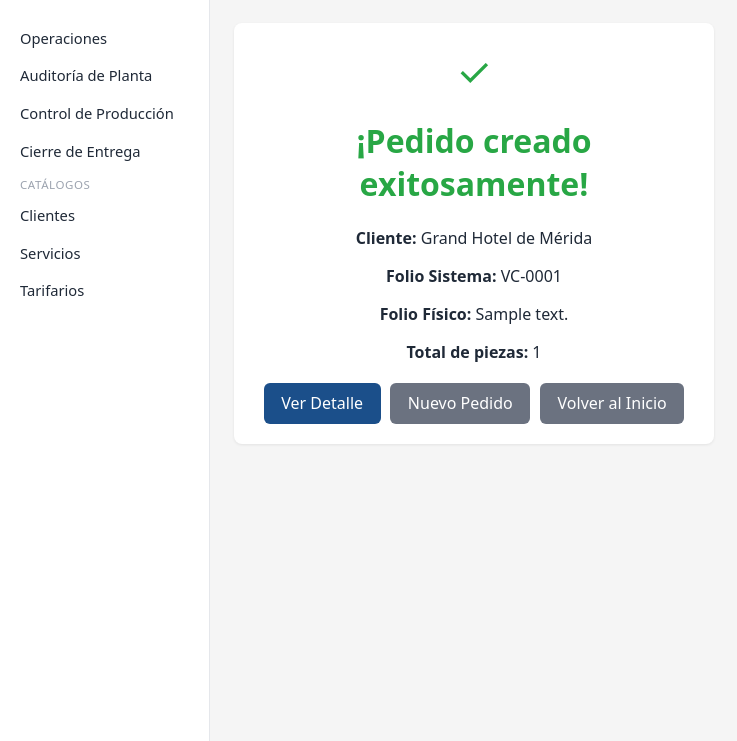
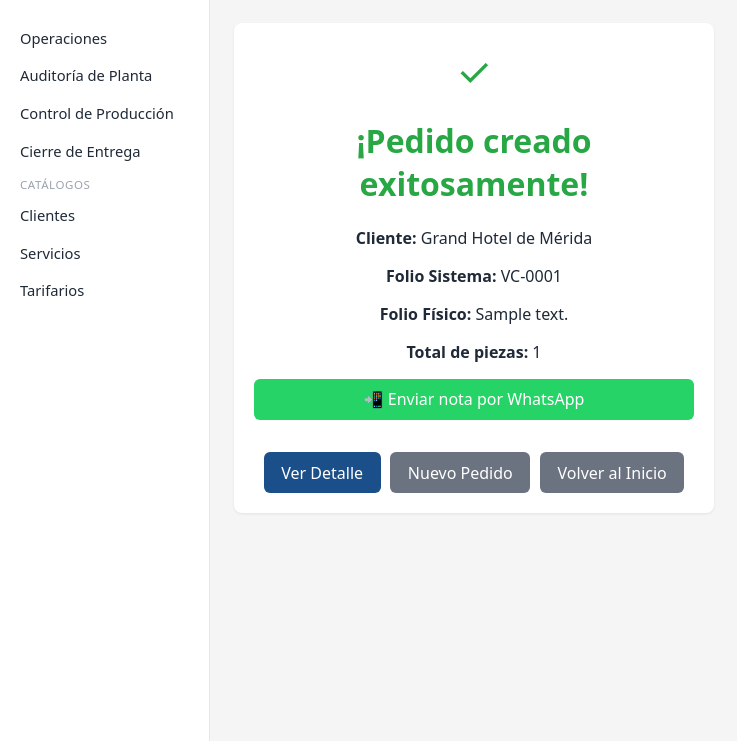
Before and after one commit to 311-Devs/vitalclean, a Laravel app: page /vendedor/recoleccion/1/exito in a window 1280 px wide. Shown: the part 67-808 px from the top of the page, without its empty margins (0-737 px from the left). Run offline with Laravel 12, Linux system fonts and the light colour scheme; a user stored in the database is signed in; data comes from the database, SQL or seed files in the repository; tables that the repository leaves empty hold one stand-in row (values such as "Sample post").

Commit message:
Agrega envío de nota por WhatsApp al recolectar y al entregar
Nuevo App\Support\WhatsApp: genera enlaces 'click to chat' (wa.me) con
el mensaje de la nota ya redactado, usando el teléfono de
cat_clientes.telefono. No requiere API de WhatsApp Business ni
credenciales — abre WhatsApp Web/App con el texto listo y el vendedor
confirma el envío manualmente.

- CU-01: la pantalla de éxito tras confirmar la recolección ahora
  incluye un botón 'Enviar nota por WhatsApp' con el detalle de las
  prendas recolectadas.
- CU-04: al confirmar la entrega, el flujo ya no salta directo al
  buscador — regresa a la pantalla de la nota de remisión, ahora en
  modo 'entregado', con el mismo botón para reenviar el detalle de lo
  entregado y el total.
- Si el cliente no tiene teléfono registrado, se muestra un aviso en
  vez del botón en lugar de fallar silenciosamente.
- 6 tests nuevos; suite completa en 70/70.

```diff
--- a/app/Http/Controllers/Vendedor/RecoleccionController.php
+++ b/app/Http/Controllers/Vendedor/RecoleccionController.php
@@ -7,6 +7,7 @@ use App\Http\Requests\RecoleccionRequest;
 use App\Models\Cliente;
 use App\Models\NotaRemision;
 use App\Models\Servicio;
+use App\Support\WhatsApp;
 use Illuminate\Http\RedirectResponse;
 use Illuminate\Http\Request;
 use Illuminate\Support\Facades\DB;
@@ -136,6 +137,9 @@ class RecoleccionController extends Controller
 
         $notaRemision->load('cliente', 'detalle.servicio');
 
-        return view('vendedor.recoleccion.exito', ['nota' => $notaRemision]);
+        return view('vendedor.recoleccion.exito', [
+            'nota' => $notaRemision,
+            'whatsappUrl' => WhatsApp::linkRecoleccion($notaRemision),
+        ]);
     }
 }
--- /dev/null
+++ b/app/Support/WhatsApp.php
@@ -0,0 +1,110 @@
+<?php
+
+namespace App\Support;
+
+use App\Models\NotaRemision;
+
+/**
+ * Genera enlaces "click to chat" de WhatsApp (wa.me) para compartir la nota
+ * de remisión con la persona encargada del hotel/comercio, tanto al
+ * recolectar (CU-01) como al entregar (CU-04).
+ *
+ * No usa la API de WhatsApp Business (requeriría credenciales y aprobación
+ * de Meta) — abre WhatsApp Web/App con el mensaje ya redactado y es el
+ * vendedor quien confirma el envío. No depende de nada fuera de lo que ya
+ * hay en el hosting.
+ */
+class WhatsApp
+{
+    /**
+     * @return string|null null si el cliente no tiene teléfono registrado.
+     */
+    public static function linkTo(?string $telefono, string $mensaje): ?string
+    {
+        $normalizado = self::normalizarTelefono($telefono);
+
+        if (! $normalizado) {
+            return null;
+        }
+
+        return 'https://wa.me/'.$normalizado.'?text='.rawurlencode($mensaje);
+    }
+
+    /**
+     * Enlace de WhatsApp para avisar la recolección (CU-01). Espera
+     * $nota->cliente y $nota->detalle.servicio ya cargados.
+     */
+    public static function linkRecoleccion(NotaRemision $nota): ?string
+    {
+        return self::linkTo($nota->cliente->telefono, self::mensajeRecoleccion($nota));
+    }
+
+    /**
+     * Enlace de WhatsApp para avisar la entrega (CU-04). Espera
+     * $nota->cliente y $nota->detalle.servicio ya cargados.
+     */
+    public static function linkEntrega(NotaRemision $nota): ?string
+    {
+        return self::linkTo($nota->cliente->telefono, self::mensajeEntrega($nota));
+    }
+
+    protected static function mensajeRecoleccion(NotaRemision $nota): string
+    {
+        $folio = 'VC-'.str_pad((string) $nota->folio_sistema, 4, '0', STR_PAD_LEFT);
+
+        $lineas = $nota->detalle->map(
+            fn ($linea) => "- {$linea->servicio->descripcion}: {$linea->cantidad_entrada}"
+        )->implode("\n");
+
+        return "Hola, le confirmamos la *recolección* de su pedido en Lavandería Vital Clean.\n\n"
+            ."Cliente: {$nota->cliente->nombre_comercial}\n"
+            ."Folio: {$folio} / {$nota->folio_fisico}\n"
+            ."Fecha: {$nota->fecha_recoleccion->format('d/m/Y')}\n\n"
+            ."Prendas recolectadas:\n{$lineas}\n\n"
+            .'Le avisaremos en cuanto esté lista para entrega. ¡Gracias por su preferencia!';
+    }
+
+    protected static function mensajeEntrega(NotaRemision $nota): string
+    {
+        $folio = 'VC-'.str_pad((string) $nota->folio_sistema, 4, '0', STR_PAD_LEFT);
+
+        $lineas = $nota->detalle->map(
+            fn ($linea) => '- '.$linea->servicio->descripcion.': '.($linea->cantidad_salida ?? $linea->cantidad_entrada)
+        )->implode("\n");
+
+        $total = $nota->detalle->every(fn ($l) => $l->subtotal !== null)
+            ? '$'.number_format((float) $nota->detalle->sum('subtotal'), 2)
+            : 'Pendiente';
+
+        return "Hola, le confirmamos la *entrega* de su pedido de Lavandería Vital Clean.\n\n"
+            ."Cliente: {$nota->cliente->nombre_comercial}\n"
+            ."Folio: {$folio} / {$nota->folio_fisico}\n\n"
+            ."Prendas entregadas:\n{$lineas}\n\n"
+            ."Total: {$total}\n\n"
+            .'¡Gracias por su preferencia!';
+    }
+
+    /**
+     * Deja solo dígitos y antepone el código de país de México (52) si el
+     * número capturado es un local de 10 dígitos (formato usual en el
+     * catálogo de clientes, ej. "999 780 8557").
+     */
+    protected static function normalizarTelefono(?string $telefono): ?string
+    {
+        if (! $telefono) {
+            return null;
+        }
+
+        $digitos = preg_replace('/\D/', '', $telefono);
+
+        if (! $digitos) {
+            return null;
+        }
+
+        if (strlen($digitos) === 10) {
+            $digitos = '52'.$digitos;
+        }
+
+        return $digitos;
+    }
+}
--- a/resources/views/vendedor/recoleccion/exito.blade.php
+++ b/resources/views/vendedor/recoleccion/exito.blade.php
@@ -11,6 +11,18 @@
         <p><strong>Folio Físico:</strong> {{ $nota->folio_fisico }}</p>
         <p><strong>Total de piezas:</strong> {{ $nota->detalle->sum('cantidad_entrada') }}</p>
 
+        @if ($whatsappUrl)
+            <a href="{{ $whatsappUrl }}" target="_blank" rel="noopener" class="btn"
+               style="background:#25D366; width:100%; margin-bottom:.75rem; box-sizing:border-box;">
+                📲 Enviar nota por WhatsApp
+            </a>
+        @else
+            <div class="alert alert-error" style="text-align:left;">
+                Este cliente no tiene teléfono registrado — pide a un Administrador
+                que lo agregue en Clientes para poder enviarle la nota por WhatsApp.
+            </div>
+        @endif
+
         <div class="form-actions" style="justify-content:center;">
             <a href="{{ route('vendedor.pedidos.show', $nota) }}" class="btn">Ver Detalle</a>
             <a href="{{ route('vendedor.recoleccion.create') }}" class="btn btn-secondary">Nuevo Pedido</a>
```
Also changed, not shown: app/Http/Controllers/Entrega/EntregaController.php (+7 -2 lines), resources/views/entrega/remision.blade.php (+28 -1 lines), tests/Feature/EntregaTest.php (+35 -1 lines), tests/Feature/RecoleccionTest.php (+44 -0 lines).
